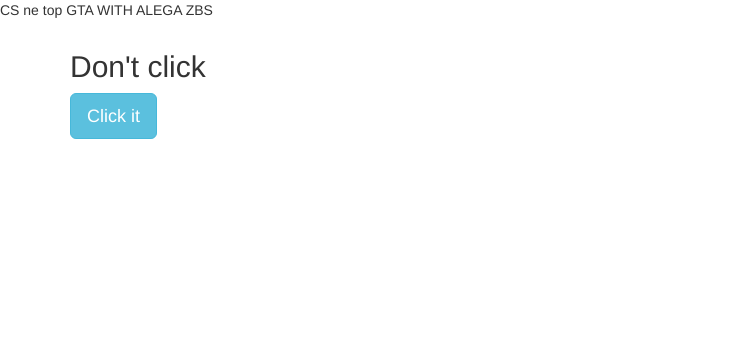
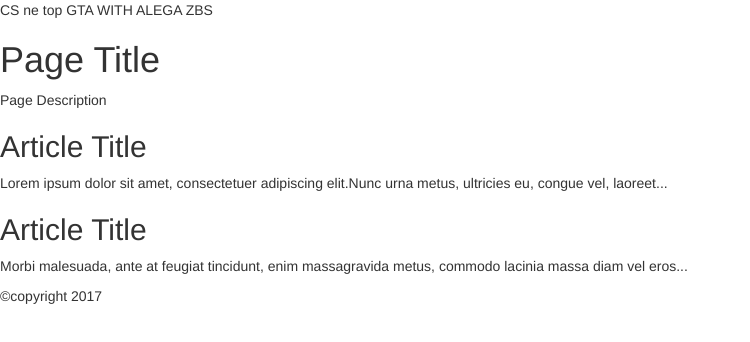
Before and after one commit to rulyanovi/lesson19-classwork, a plain HTML site: page index.html in a window 1280 px wide. Shown: the whole page, without its empty margins (0-750 px from the left). Drawn offline with nearby package versions, Linux system fonts and the light colour scheme.

Commit message:
change index.html

```diff
--- a/index.html
+++ b/index.html
@@ -13,28 +13,20 @@
   <script type="text/javascript" src="./js/main.js">
   </script>
   <p>CS ne top GTA WITH ALEGA ZBS</p>
-  <div class="container">
-    <h2>Don't click</h2>
-    <button type="button" class="btn btn-info btn-lg" data-toggle="modal" data-target="#myModal">Click it</button>
-    <div class="modal fade" id="myModal" role="dialog">
-      <div class="modal-dialog">
-        <div class="modal-content">
-          <div class="modal-header">
-            <button type="button" class="close" data-dismiss="modal">&times;</button>
-            <h4 class="modal-title">Здрасте</h4>
-          </div>
-          <div class="modal-body">
-            <p>Hi</p>
-          </div>
-          <div class="modal-footer">
-            <button type="button" class="btn btn-default" data-dismiss="modal">Close</button>
-          </div>
-        </div>
-
-      </div>
-    </div>
-
-  </div>
-
+  <header>
+    <h1>Page Title</h1>
+    <p>Page Description</p>
+  </header>
+  <main id="content" class="wrapper box">
+    <article>
+      <h2>Article Title</h2>
+      <p>Lorem ipsum dolor sit amet, consectetuer adipiscing elit.Nunc urna metus, ultricies eu, congue vel, laoreet...</p>
+    </article>
+    <article>
+      <h2>Article Title</h2>
+      <p>Morbi malesuada, ante at feugiat tincidunt, enim massagravida metus, commodo lacinia massa diam vel eros...</p>
+    </article>
+  </main>
+  <footer>&copy;copyright 2017</footer>
 </body>
 </html>
```
